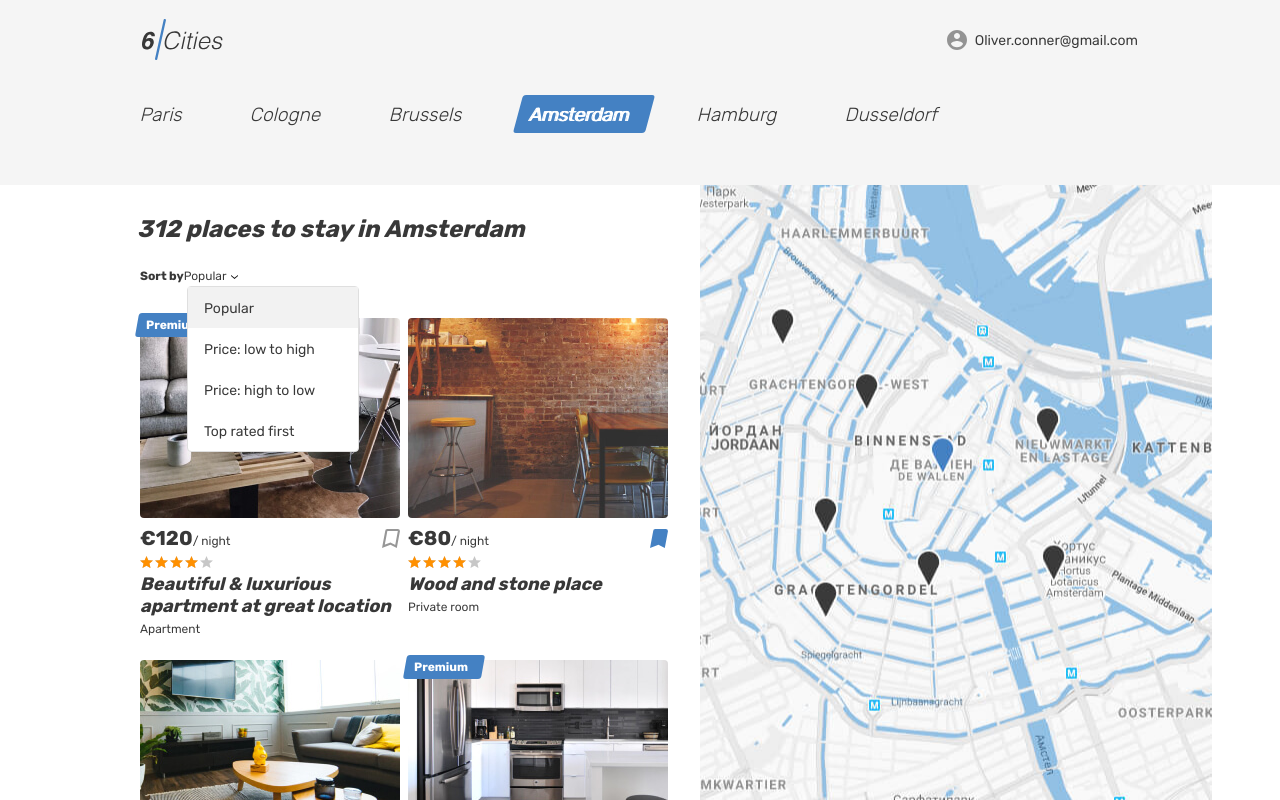
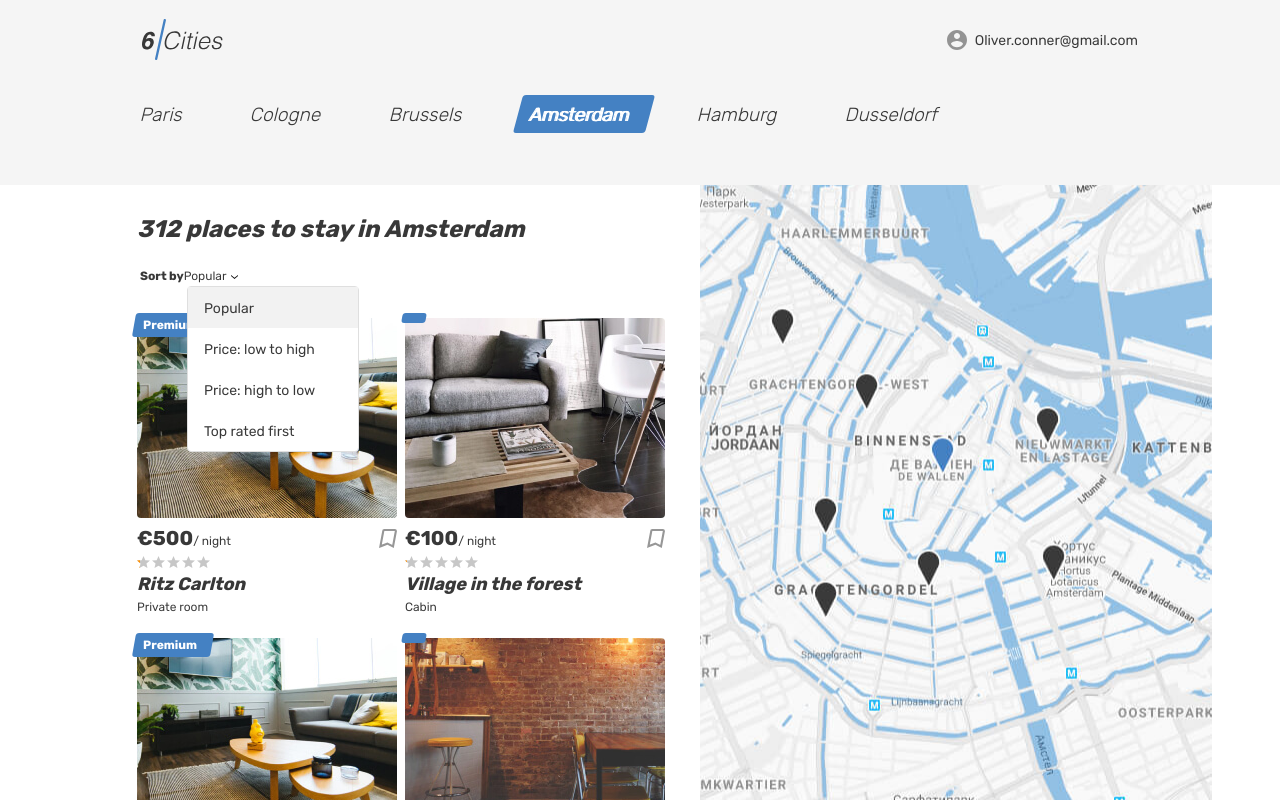
Before and after one commit to Krubob/1031945-six-cities-5, a React app: page / in a window 1280 px wide. Built offline with nearby package versions, Linux system fonts and the light colour scheme.

Commit message:
Добавляет отрисовку моков в Main

```diff
--- a/src/components/main/main.jsx
+++ b/src/components/main/main.jsx
@@ -1,9 +1,11 @@
 import React from "react";
 import PropTypes from 'prop-types';
+import OfferCard from "../offer-card/offer-card";
+import OffersList from "../offers-list/offers-list";
 
 const Main = (props) => {
 
-  const {offersNumber} = props;
+  const {offersNumber, offers} = props;
 
   return (
     <div className="page page--gray page--main">
@@ -94,171 +96,7 @@ const Main = (props) => {
                 </select> */}
               </form>
               <div className="cities__places-list places__list tabs__content">
-                <article className="cities__place-card place-card">
-                  <div className="place-card__mark">
-                    <span>Premium</span>
-                  </div>
-                  <div className="cities__image-wrapper place-card__image-wrapper">
-                    <a href="#">
-                      <img className="place-card__image" src="img/apartment-01.jpg" width="260" height="200" alt="Place image" />
-                    </a>
-                  </div>
-                  <div className="place-card__info">
-                    <div className="place-card__price-wrapper">
-                      <div className="place-card__price">
-                        <b className="place-card__price-value">&euro;120</b>
-                        <span className="place-card__price-text">&#47;&nbsp;night</span>
-                      </div>
-                      <button className="place-card__bookmark-button button" type="button">
-                        <svg className="place-card__bookmark-icon" width="18" height="19">
-                          <use xlinkHref="#icon-bookmark"></use>
-                        </svg>
-                        <span className="visually-hidden">To bookmarks</span>
-                      </button>
-                    </div>
-                    <div className="place-card__rating rating">
-                      <div className="place-card__stars rating__stars">
-                        <span style={{width: `80%`}}></span>
-                        <span className="visually-hidden">Rating</span>
-                      </div>
-                    </div>
-                    <h2 className="place-card__name">
-                      <a href="#">Beautiful &amp; luxurious apartment at great location</a>
-                    </h2>
-                    <p className="place-card__type">Apartment</p>
-                  </div>
-                </article>
-
-                <article className="cities__place-card place-card">
-                  <div className="cities__image-wrapper place-card__image-wrapper">
-                    <a href="#">
-                      <img className="place-card__image" src="img/room.jpg" width="260" height="200" alt="Place image" />
-                    </a>
-                  </div>
-                  <div className="place-card__info">
-                    <div className="place-card__price-wrapper">
-                      <div className="place-card__price">
-                        <b className="place-card__price-value">&euro;80</b>
-                        <span className="place-card__price-text">&#47;&nbsp;night</span>
-                      </div>
-                      <button className="place-card__bookmark-button place-card__bookmark-button--active button" type="button">
-                        <svg className="place-card__bookmark-icon" width="18" height="19">
-                          <use xlinkHref="#icon-bookmark" />
-                        </svg>
-                        <span className="visually-hidden">In bookmarks</span>
-                      </button>
-                    </div>
-                    <div className="place-card__rating rating">
-                      <div className="place-card__stars rating__stars">
-                        <span style={{width: `80%`}}></span>
-                        <span className="visually-hidden">Rating</span>
-                      </div>
-                    </div>
-                    <h2 className="place-card__name">
-                      <a href="#">Wood and stone place</a>
-                    </h2>
-                    <p className="place-card__type">Private room</p>
-                  </div>
-                </article>
-
-                <article className="cities__place-card place-card">
-                  <div className="cities__image-wrapper place-card__image-wrapper">
-                    <a href="#">
-                      <img className="place-card__image" src="img/apartment-02.jpg" width="260" height="200" alt="Place image" />
-                    </a>
-                  </div>
-                  <div className="place-card__info">
-                    <div className="place-card__price-wrapper">
-                      <div className="place-card__price">
-                        <b className="place-card__price-value">&euro;132</b>
-                        <span className="place-card__price-text">&#47;&nbsp;night</span>
-                      </div>
-                      <button className="place-card__bookmark-button button" type="button">
-                        <svg className="place-card__bookmark-icon" width="18" height="19">
-                          <use xlinkHref="#icon-bookmark" />
-                        </svg>
-                        <span className="visually-hidden">To bookmarks</span>
-                      </button>
-                    </div>
-                    <div className="place-card__rating rating">
-                      <div className="place-card__stars rating__stars">
-                        <span style={{width: `80%`}}></span>
-                        <span className="visually-hidden">Rating</span>
-                      </div>
-                    </div>
-                    <h2 className="place-card__name">
-                      <a href="#">Canal View Prinsengracht</a>
-                    </h2>
-                    <p className="place-card__type">Apartment</p>
-                  </div>
-                </article>
-
-                <article className="cities__place-card place-card">
-                  <div className="place-card__mark">
-                    <span>Premium</span>
-                  </div>
-                  <div className="cities__image-wrapper place-card__image-wrapper">
-                    <a href="#">
-                      <img className="place-card__image" src="img/apartment-03.jpg" width="260" height="200" alt="Place image" />
-                    </a>
-                  </div>
-                  <div className="place-card__info">
-                    <div className="place-card__price-wrapper">
-                      <div className="place-card__price">
-                        <b className="place-card__price-value">&euro;180</b>
-                        <span className="place-card__price-text">&#47;&nbsp;night</span>
-                      </div>
-                      <button className="place-card__bookmark-button button" type="button">
-                        <svg className="place-card__bookmark-icon" width="18" height="19">
-                          <use xlinkHref="#icon-bookmark"></use>
-                        </svg>
-                        <span className="visually-hidden">To bookmarks</span>
-                      </button>
-                    </div>
-                    <div className="place-card__rating rating">
-                      <div className="place-card__stars rating__stars">
-                        <span style={{width: `100%`}}></span>
-                        <span className="visually-hidden">Rating</span>
-                      </div>
-                    </div>
-                    <h2 className="place-card__name">
-                      <a href="#">Nice, cozy, warm big bed apartment</a>
-                    </h2>
-                    <p className="place-card__type">Apartment</p>
-                  </div>
-                </article>
-
-                <article className="cities__place-card place-card">
-                  <div className="cities__image-wrapper place-card__image-wrapper">
-                    <a href="#">
-                      <img className="place-card__image" src="img/room.jpg" width="260" height="200" alt="Place image" />
-                    </a>
-                  </div>
-                  <div className="place-card__info">
-                    <div className="place-card__price-wrapper">
-                      <div className="place-card__price">
-                        <b className="place-card__price-value">&euro;80</b>
-                        <span className="place-card__price-text">&#47;&nbsp;night</span>
-                      </div>
-                      <button className="place-card__bookmark-button place-card__bookmark-button--active button" type="button">
-                        <svg className="place-card__bookmark-icon" width="18" height="19">
-                          <use xlinkHref="#icon-bookmark-active" />
-                        </svg>
-                        <span className="visually-hidden">In bookmarks</span>
-                      </button>
-                    </div>
-                    <div className="place-card__rating rating">
-                      <div className="place-card__stars rating__stars">
-                        <span style={{width: `80%`}}></span>
-                        <span className="visually-hidden">Rating</span>
-                      </div>
-                    </div>
-                    <h2 className="place-card__name">
-                      <a href="#">Wood and stone place</a>
-                    </h2>
-                    <p className="place-card__type">Private room</p>
-                  </div>
-                </article>
+                {<OffersList offers={offers} />}
               </div>
             </section>
             <div className="cities__right-section">
@@ -272,7 +110,8 @@ const Main = (props) => {
 };
 
 Main.propTypes = {
-  offersNumber: PropTypes.number.isRequired
+  offersNumber: PropTypes.number.isRequired,
+  offers: PropTypes.arrayOf(OfferCard.propTypes.offer),
 };
 
 export default Main;
--- a/src/components/offer-card/offer-card.jsx
+++ b/src/components/offer-card/offer-card.jsx
@@ -64,7 +64,7 @@ OfferCard.propTypes = {
       bedrooms: PropTypes.number.isRequired,
       guests: PropTypes.number.isRequired,
     }),
-    mark: PropTypes.string.isRequired,
+    mark: PropTypes.string,
     service: PropTypes.arrayOf(
         PropTypes.string.isRequired
     ).isRequired,
```
